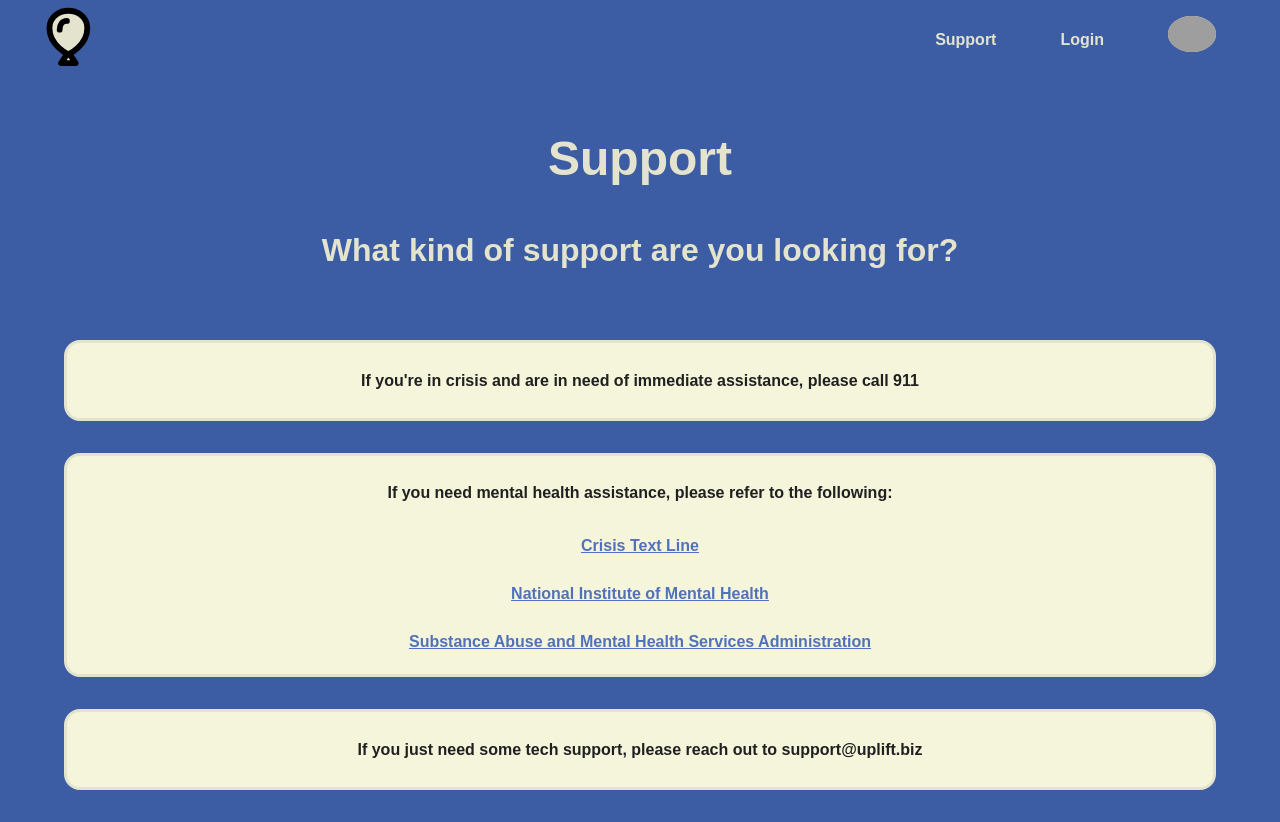
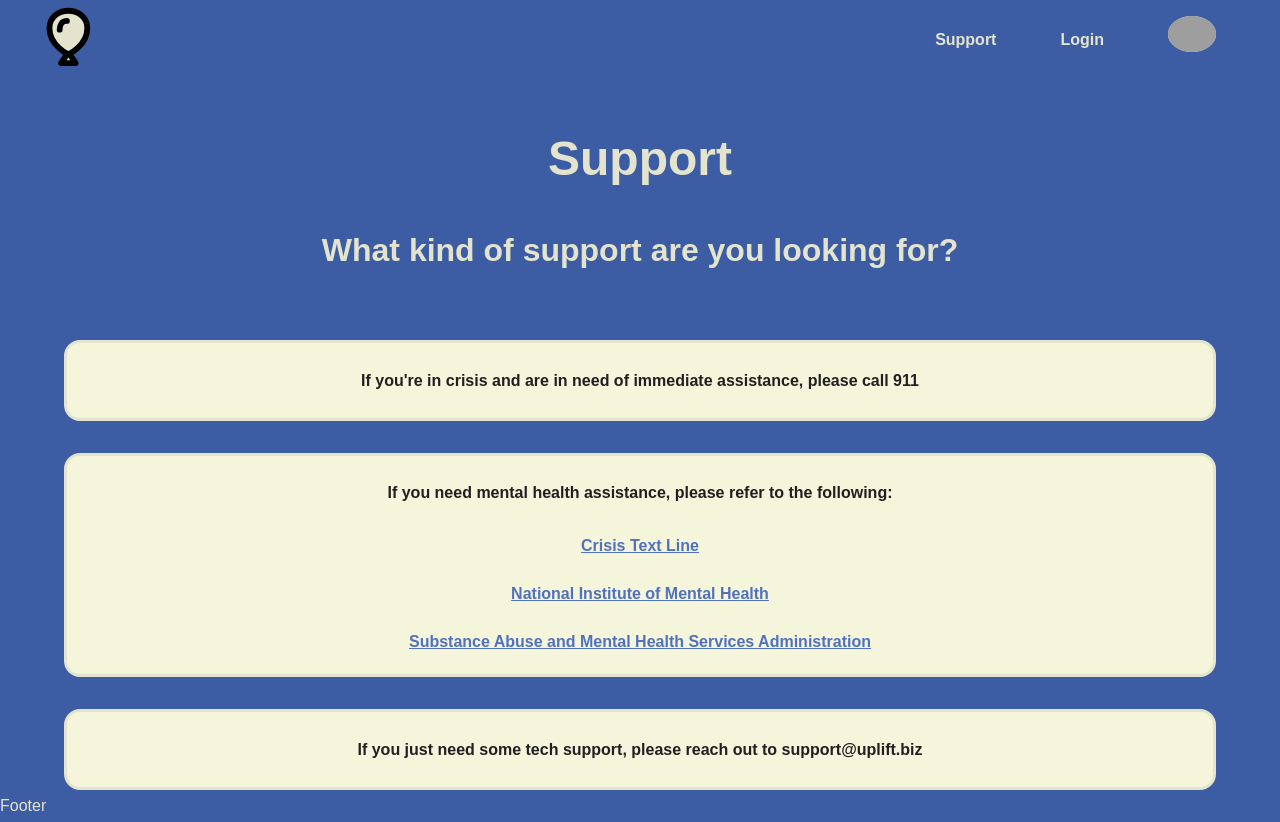
Before and after one commit to JackSpeidel/jack-speidel-capstone, a React (Create React App) app: page /support in a window 1280 px wide. Before the commit the page ends 800 px from the top, so only its background shows below. Built offline with nearby package versions, Linux system fonts and the light colour scheme; grey boxes are pictures that could not be loaded.

Commit message:
Footer component created

```diff
--- a/src/App.js
+++ b/src/App.js
@@ -9,6 +9,7 @@
 import HomePage from './pages/HomePage/HomePage';
 import Community from './pages/Community/Community';
 import Support from './pages/Support/Support';
+import Footer from './components/Footer/Footer';
 
 function App() {
 
@@ -38,6 +39,7 @@
                 <Route path='/support' element={<Support />}/>
                 {/* < BodyNav /> */}
             </Routes>
+            < Footer />
         </BrowserRouter>
     </div>
   );
--- /dev/null
+++ b/src/components/Footer/Footer.jsx
@@ -0,0 +1,10 @@
+import './footer.scss';
+
+
+const Footer = () => {
+  return (
+    <div>Footer</div>
+  )
+}
+
+export default Footer
```
Also changed, not shown: src/components/Footer/footer.scss (added).
